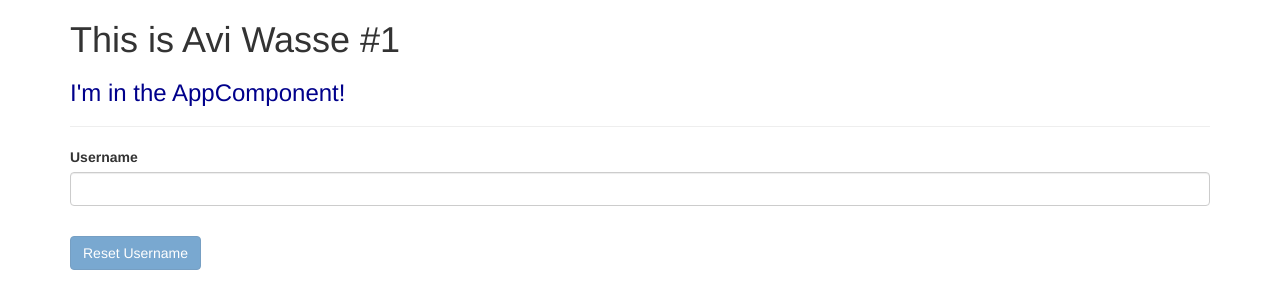
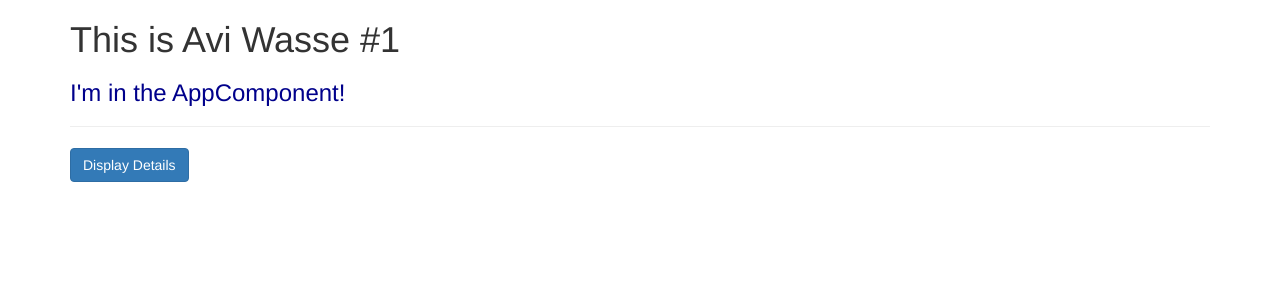
Before and after one commit to wasse88/my-first-angular-app, an Angular app: page / in a window 1280 px wide. Shown: the top 308 px of the page. Built offline with nearby package versions, Linux system fonts and the light colour scheme.

Commit message:
Update app.component.html

```diff
--- a/src/app/app.component.html
+++ b/src/app/app.component.html
@@ -4,7 +4,7 @@
             <h1>This is Avi Wasse #1</h1>
             <h3>I'm in the AppComponent! </h3>
             <hr>
-            <!-- <app-servers></app-servers> -->
+       <!--      <app-servers></app-servers> -->
             <!--<div app-servers></div>-->
             <!-- <div class="app-servers"></div> -->
             <!-- <app-success-alert></app-success-alert> -->
@@ -13,18 +13,46 @@
     </div>
     <div class="row">
         <div class="col-xs-12">
+        </div>
+    </div>
+
+<!--     <div class="row">
+        <div class="col-xs-12">
             <label>Username</label>
             <input type=text class="form-control" [(ngModel)]= "username">
             <br>
             <p> {{ username }} </p>
             <button class="btn btn-primary" [disabled] = "username === ''" (click) = "username = ''" > Reset Username </button>
 
-            <!--<input type=text class="form-control" [(ngModel)]= "username" (input) = "onUpdateUsername()">
+            <input type=text class="form-control" [(ngModel)]= "username" (input) = "onUpdateUsername()">
             <br>
             <p> {{ username }} </p>
-            <button class="btn btn-primary" [disabled] = "!allowDisply" (click) = "onDeleteBtn()" > Reset Username </button> -->
+            <button class="btn btn-primary" [disabled] = "!allowDisply" (click) = "onDeleteBtn()" > Reset Username </button>
 
-            <!-- <app-warning-alert></app-warning-alert> -->
+            <app-warning-alert></app-warning-alert>
+
         </div>
-    </div>
+    </div> -->
+
+    <div class="row">
+            <div class="col-xs-12">
+                <div class="btn btn-primary" (click) = onDisplay()> Display Details</div>
+                <p *ngIf = "allowDisply"> Hello World </p>
+                <p
+                 *ngFor = "let n of arrayOfClaicks; let i = index"
+                 [ngStyle] = "{backgroundColor: i >= 4 ? 'blue' : 'transparent'}"
+                 [ngClass] = "{clickColor: i >= 4} ">
+                  {{ n }}</p>
+
+                <!-- <div class="btn btn-primary" (click) = "allowDisply = !allowDisply"> Display Details</div>
+                <div class="btn btn-primary" (click) = onDisplay()> Display Details</div>
+                <p *ngIf = "allowDisply"> Hello World </p>
+                <p
+                 *ngFor = "let n of arrayOfClaicks"
+                 [ngStyle] = "{backgroundColor: n >= 5 ? 'blue' : 'transparent'}"
+                 [ngClass] = "{clickColor: n >= 5} ">
+                  {{ n }}</p> -->
+            </div>
+     </div>
+
 </div>
```
